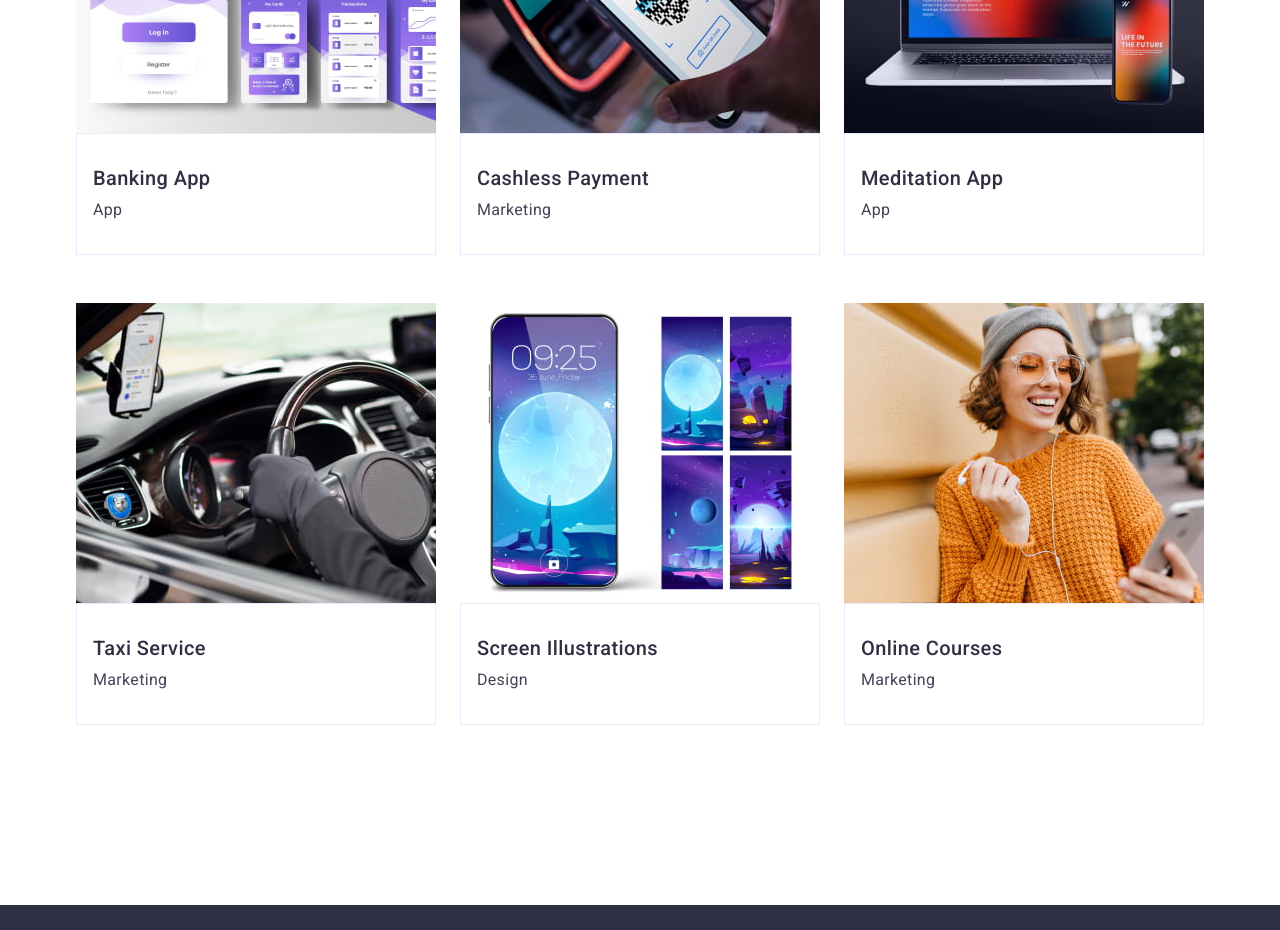
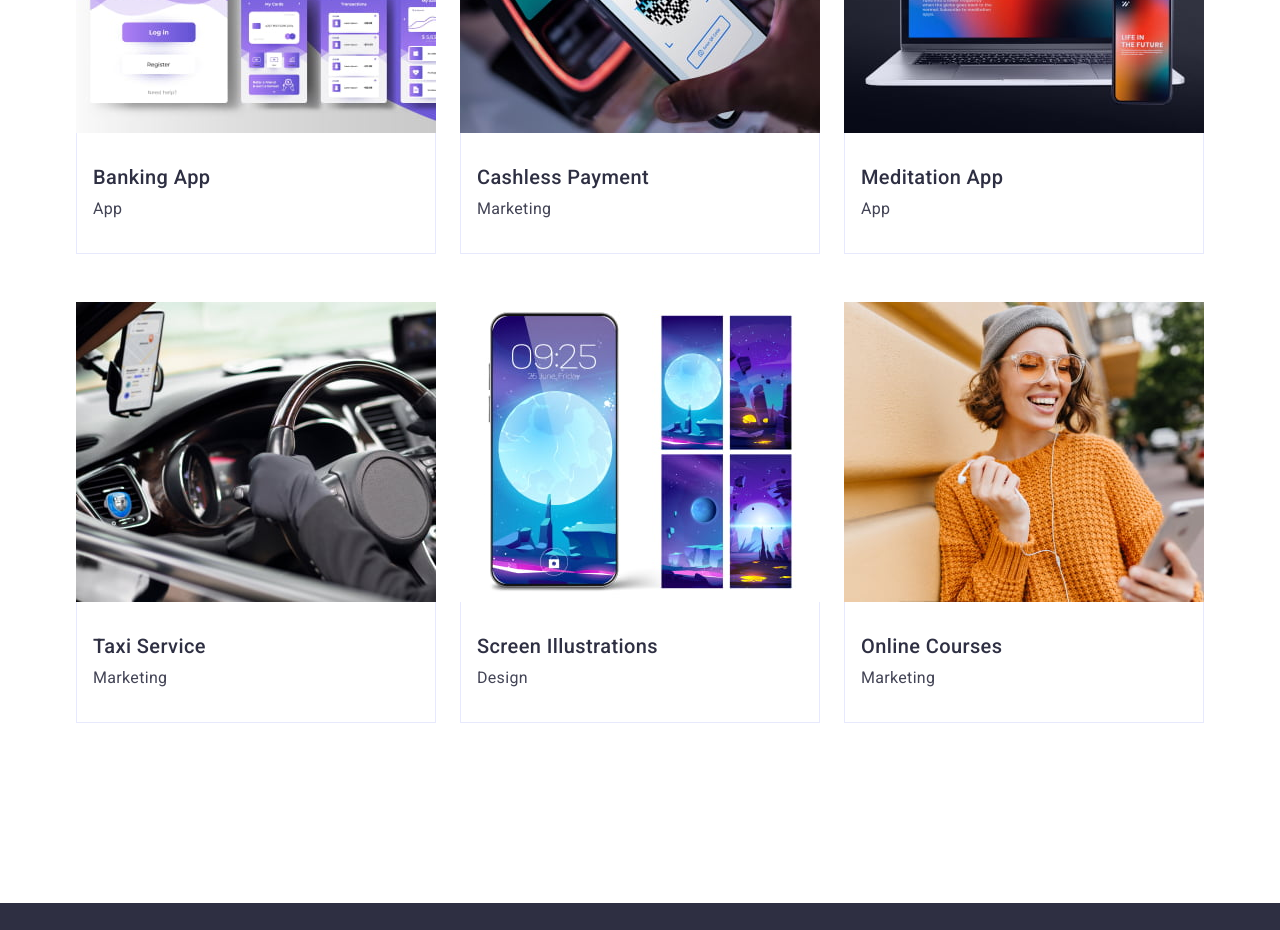
Before and after one commit to Lencha2005/goit-markup-hw-03, a plain HTML site: page index.html in a window 1280 px wide. Shown: the part 2480-3410 px from the top of the page. Drawn offline with nearby package versions, Linux system fonts and the light colour scheme.

Commit message:
Update styles.css

```diff
--- a/css/styles.css
+++ b/css/styles.css
@@ -291,8 +291,10 @@ width: calc((100% - 48px) / 3);
 }
   .container-wrap {
     padding: 32px 16px;
-    border: 1px solid #e7e9fc
+    border: 1px solid #e7e9fc;
+    border-top: none;
   }
+
 .portfolio-item-title {
     font-weight: 500;
         font-size: 20px;
```
